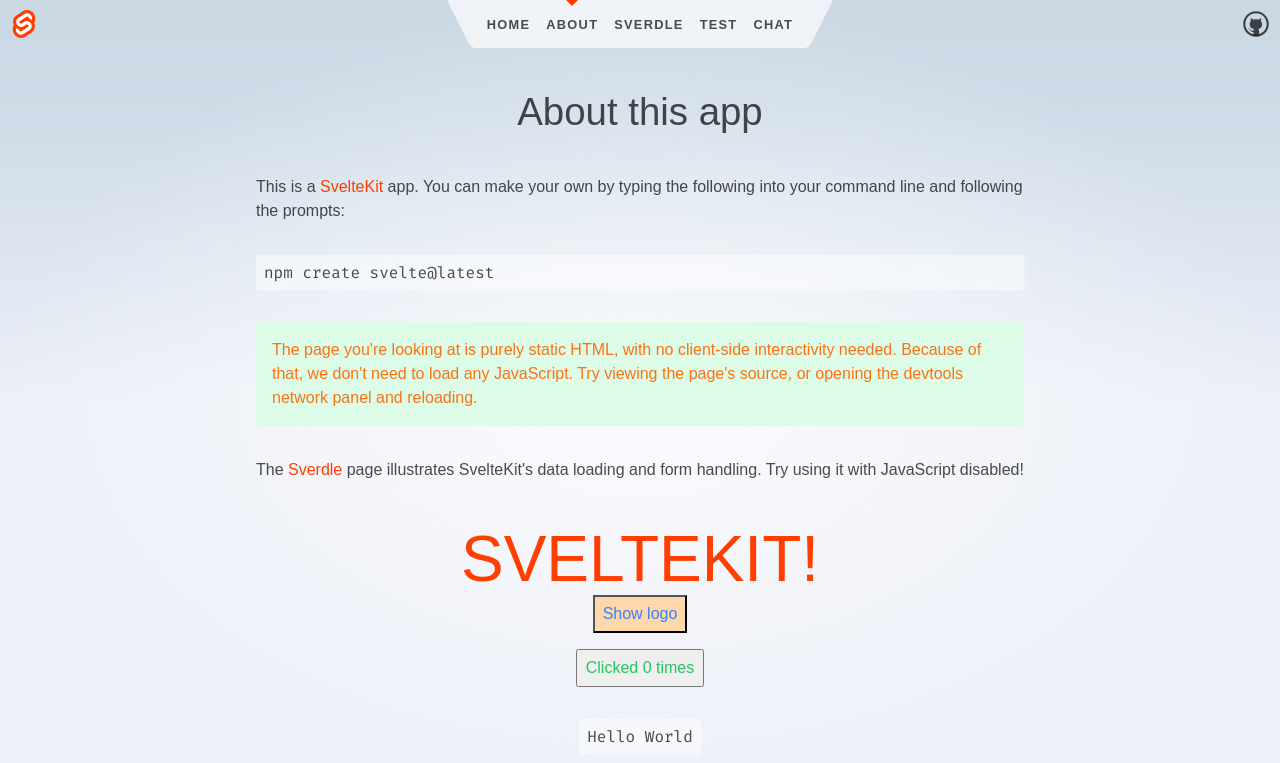
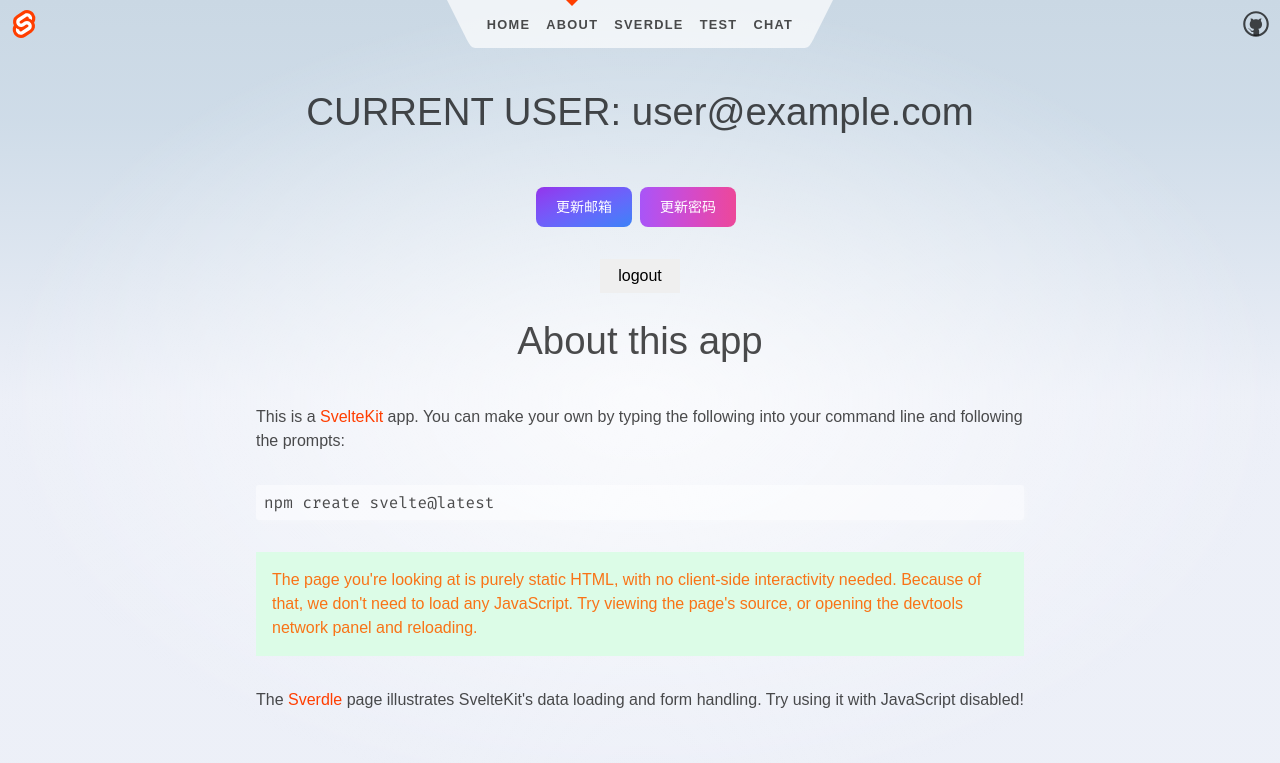
Before and after one commit to guxuerui/svelte-template, a SvelteKit app: page /about in a window 1280 px wide. Shown: the top 763 px of the page. Built offline with nearby package versions, Linux system fonts and the light colour scheme; no server answers; sample sign-in values are in the browser's storage.

Commit message:
🎨 style(about): improve readability and add current user email display ✨ feat(about): add logout button and AuthReset component

```diff
--- a/src/routes/about/+page.svelte
+++ b/src/routes/about/+page.svelte
@@ -1,26 +1,59 @@
+<script lang="ts">
+  import { onMount } from "svelte";
+  import { goto } from "$app/navigation";
+  import { authStore, authHandlers } from "$lib/stores/authStore";
+  import AuthReset from "$lib/components/AuthReset.svelte";
+
+  let email = "";
+
+  async function handleLogOut() {
+    await authHandlers.logout();
+    goto("/");
+  }
+
+  onMount(() => {
+    authStore.subscribe(async (curr) => {
+      email = await curr?.currentUser?.email;
+    });
+  });
+</script>
+
 <svelte:head>
   <title>About</title>
   <meta name="description" content="About this app" />
 </svelte:head>
 
+{#if $authStore.currentUser}
+  <h1>CURRENT USER: {email}</h1>
+{:else}
+  <div text-center>Loading...</div>
+{/if}
+
+<AuthReset />
+
+<button class="border-0 btn w-20 py-2 mx-auto mt-6" on:click={handleLogOut}
+  >logout</button
+>
+
 <div class="text-column">
   <h1>About this app</h1>
 
   <p>
-		This is a <a href="https://kit.svelte.dev">SvelteKit</a> app. You can make your own by typing the
-		following into your command line and following the prompts:
+    This is a <a href="https://kit.svelte.dev">SvelteKit</a> app. You can make your
+    own by typing the following into your command line and following the prompts:
   </p>
 
   <pre>npm create svelte@latest</pre>
 
   <p class="bg-green-100 text-orange-500 pa-4">
-		The page you're looking at is purely static HTML, with no client-side interactivity needed.
-		Because of that, we don't need to load any JavaScript. Try viewing the page's source, or opening
-		the devtools network panel and reloading.
+    The page you're looking at is purely static HTML, with no client-side
+    interactivity needed. Because of that, we don't need to load any JavaScript.
+    Try viewing the page's source, or opening the devtools network panel and
+    reloading.
   </p>
 
   <p>
-		The <a href="/sverdle">Sverdle</a> page illustrates SvelteKit's data loading and form handling. Try
-		using it with JavaScript disabled!
+    The <a href="/sverdle">Sverdle</a> page illustrates SvelteKit's data loading
+    and form handling. Try using it with JavaScript disabled!
   </p>
 </div>
```
Lines whose indentation alone changed are shown as unchanged.
